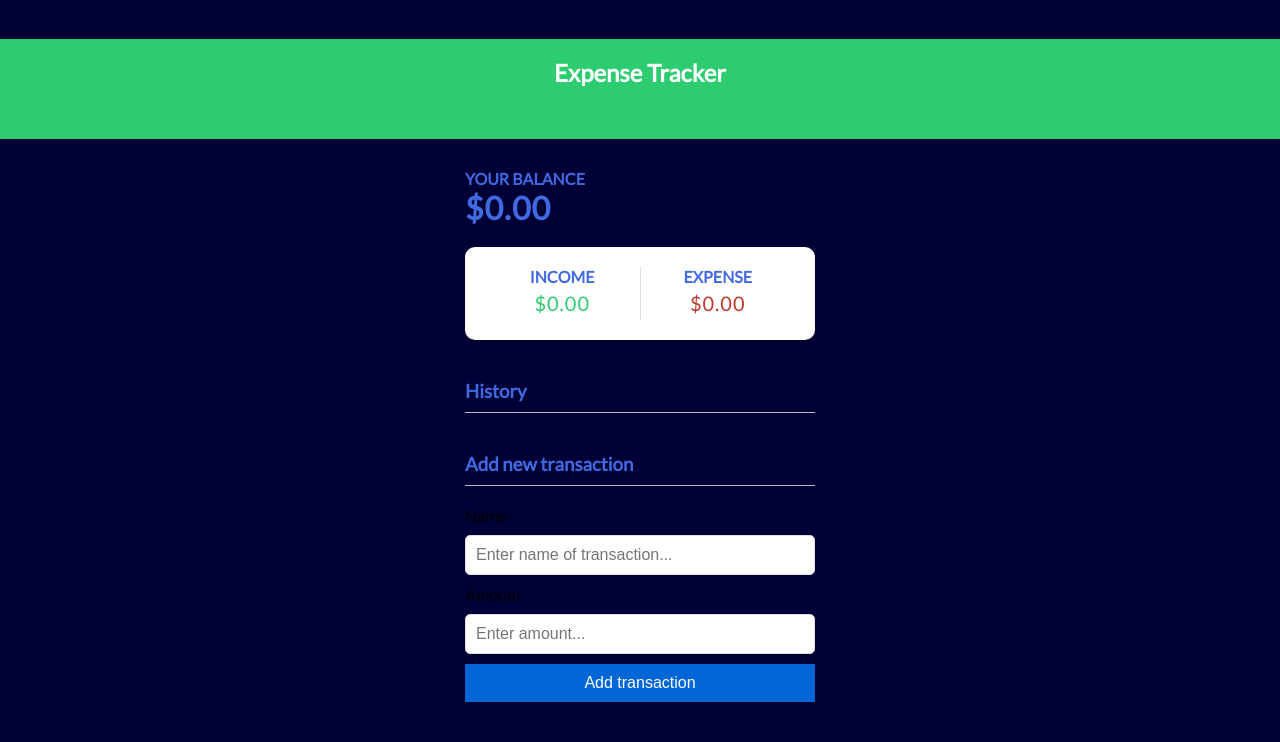
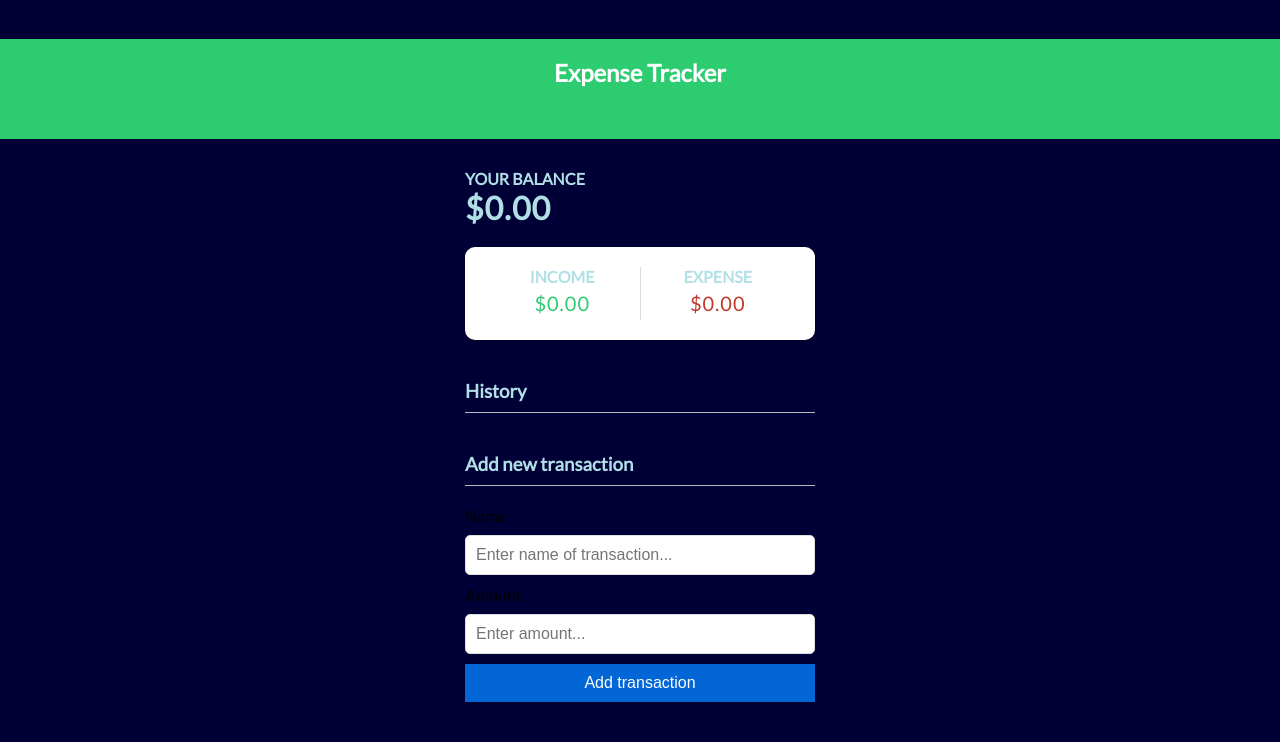
Before and after one commit to shreeraamvishaal/expensetracker.com, a plain HTML site: page index.html in a window 1280 px wide. Drawn offline with Linux system fonts and the light colour scheme.

Commit message:
Update style.css

```diff
--- a/style.css
+++ b/style.css
@@ -35,20 +35,20 @@ header {
 h1 {
   letter-spacing: 1px;
   margin: 0;
-  color:#4169e1;
+  color:#b0e0e6;
 }
 
 h3 {
   border-bottom: 1px solid #bbb;
   padding-bottom: 10px;
   margin: 40px 0 10px;
-  color:#4169e1;
+  color:#b0e0e6;
 }
 
 h4 {
   margin: 0;
   text-transform: uppercase;
-  color:#4169e1;
+  color:#b0e0e6;
 }
 
 .inc-exp-container {
```
